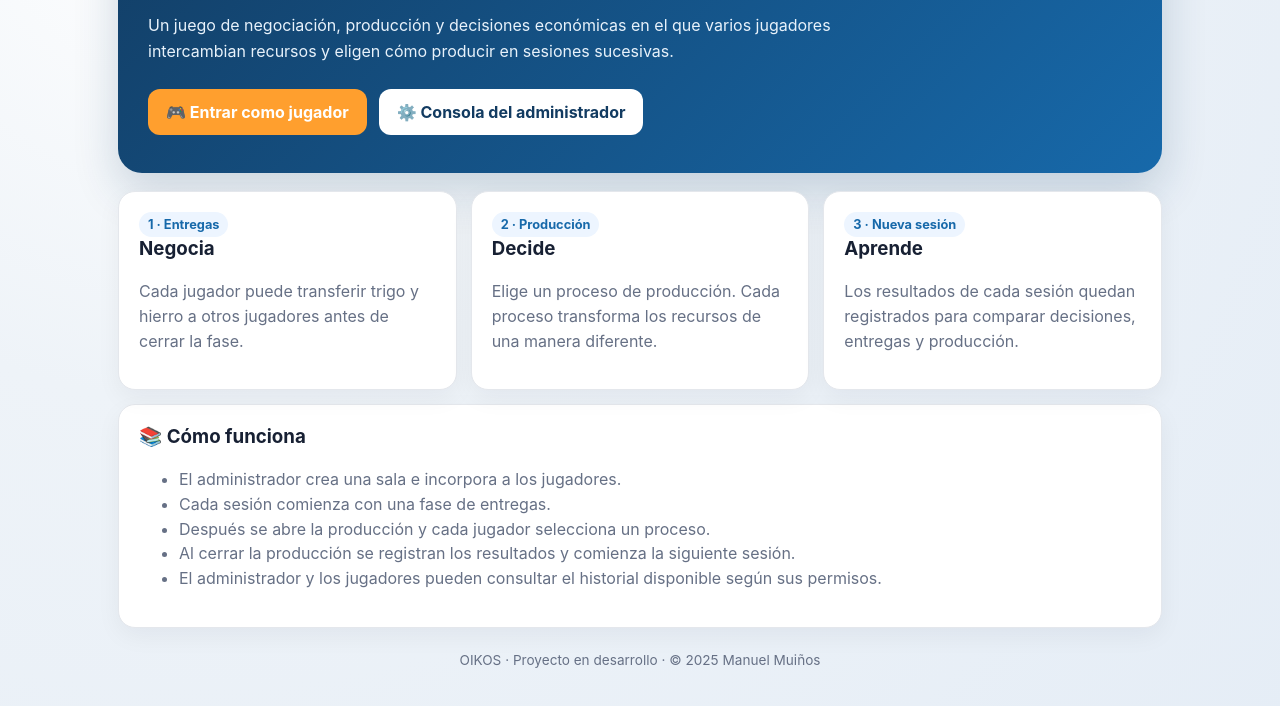
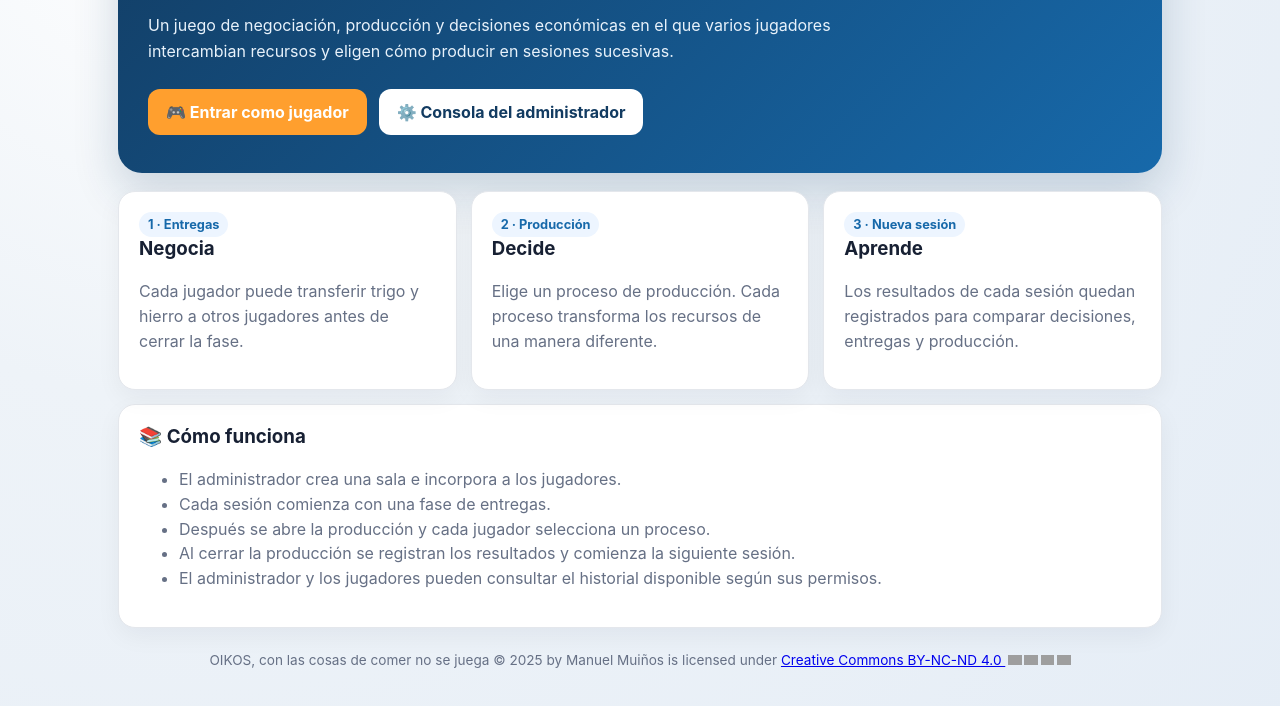
Before and after one commit to mmuinosp-hub/oikos, a website: page public/index.html in a window 1280 px wide. Shown: the part 224-930 px from the top of the page. Drawn offline with Linux system fonts and the light colour scheme; grey boxes are pictures that could not be loaded.

Commit message:
Add files via upload

```diff
--- a/public/index.html
+++ b/public/index.html
@@ -22,5 +22,10 @@ main{max-width:1080px;margin:auto;padding:34px 18px 70px}.hero{padding:38px 30px
 <article class="card"><span class="tag">3 · Nueva sesión</span><h3>Aprende</h3><p>Los resultados de cada sesión quedan registrados para comparar decisiones, entregas y producción.</p></article>
 </section>
 <section class="card wide"><h3>📚 Cómo funciona</h3><ul><li>El administrador crea una sala e incorpora a los jugadores.</li><li>Cada sesión comienza con una fase de entregas.</li><li>Después se abre la producción y cada jugador selecciona un proceso.</li><li>Al cerrar la producción se registran los resultados y comienza la siguiente sesión.</li><li>El administrador y los jugadores pueden consultar el historial disponible según sus permisos.</li></ul></section>
-<div class="footer">OIKOS · Proyecto en desarrollo · © 2025 Manuel Muiños</div>
+<div class="footer">
+
+OIKOS, con las cosas de comer no se juega © 2025 by Manuel Muiños is licensed under <a href="https://creativecommons.org/licenses/by-nc-nd/4.0/" target="_blank">Creative Commons BY-NC-ND 4.0
+<img src="https://mirrors.creativecommons.org/presskit/icons/cc.svg" alt="" style="max-width: 1em;max-height:1em;margin-left: .2em;"><img src="https://mirrors.creativecommons.org/presskit/icons/by.svg" alt="" style="max-width: 1em;max-height:1em;margin-left: .2em;"><img src="https://mirrors.creativecommons.org/presskit/icons/nc.svg" alt="" style="max-width: 1em;max-height:1em;margin-left: .2em;"><img src="https://mirrors.creativecommons.org/presskit/icons/nd.svg" alt="" style="max-width: 1em;max-height:1em;margin-left: .2em;"></A>
+
+</div>
 </main></body></html>
```
